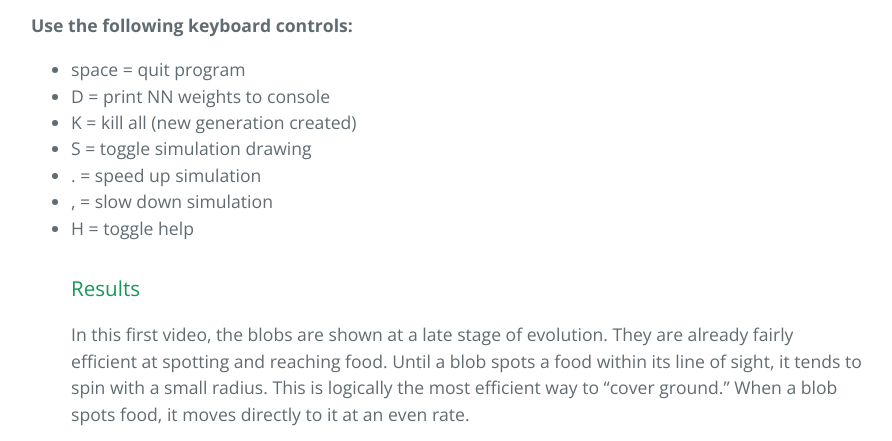
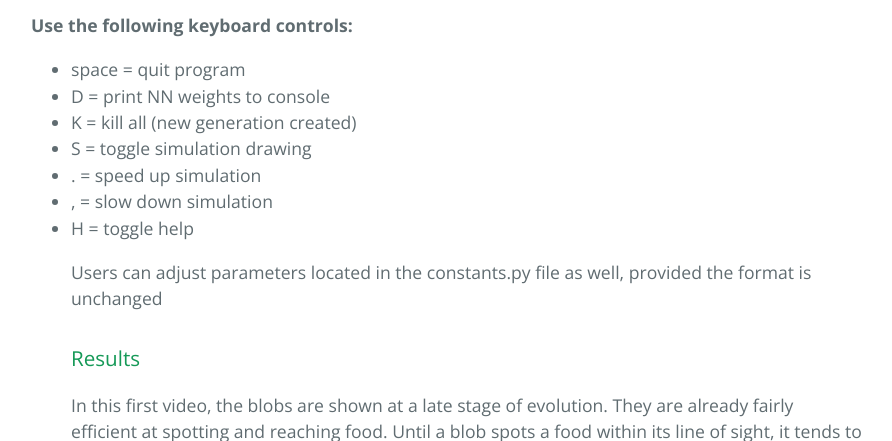
Before and after one commit to DuncanDHall/NaturalEvolution, a Jekyll site: the page index.html, which Jekyll copies as it is, in a window 1280 px wide and 900 px high, scrolled down 1080 px, cut to the strip 0-441 px from the top of the window. Shown: the whole strip, without its empty margins (193-1085 px from the left). Built offline with Jekyll 4.4.1, drawn with Linux system fonts in a browser that asks for light colours.

Commit message:
Update index.html

```diff
--- a/index.html
+++ b/index.html
@@ -57,7 +57,7 @@ Our project Natural Evolution is a simulation which achieves natural selection u
 <li>, = slow down simulation</li>
 <li>H = toggle help</li>
 </p>
-
+<p>Users can adjust parameters located in the constants.py file as well, provided the format is unchanged</p>
 <h3>
 <a id="authors-and-contributors" class="anchor" href="#authors-and-contributors" aria-hidden="true"><span aria-hidden="true" class="octicon octicon-link"></span></a>Results</h3>
 
```
